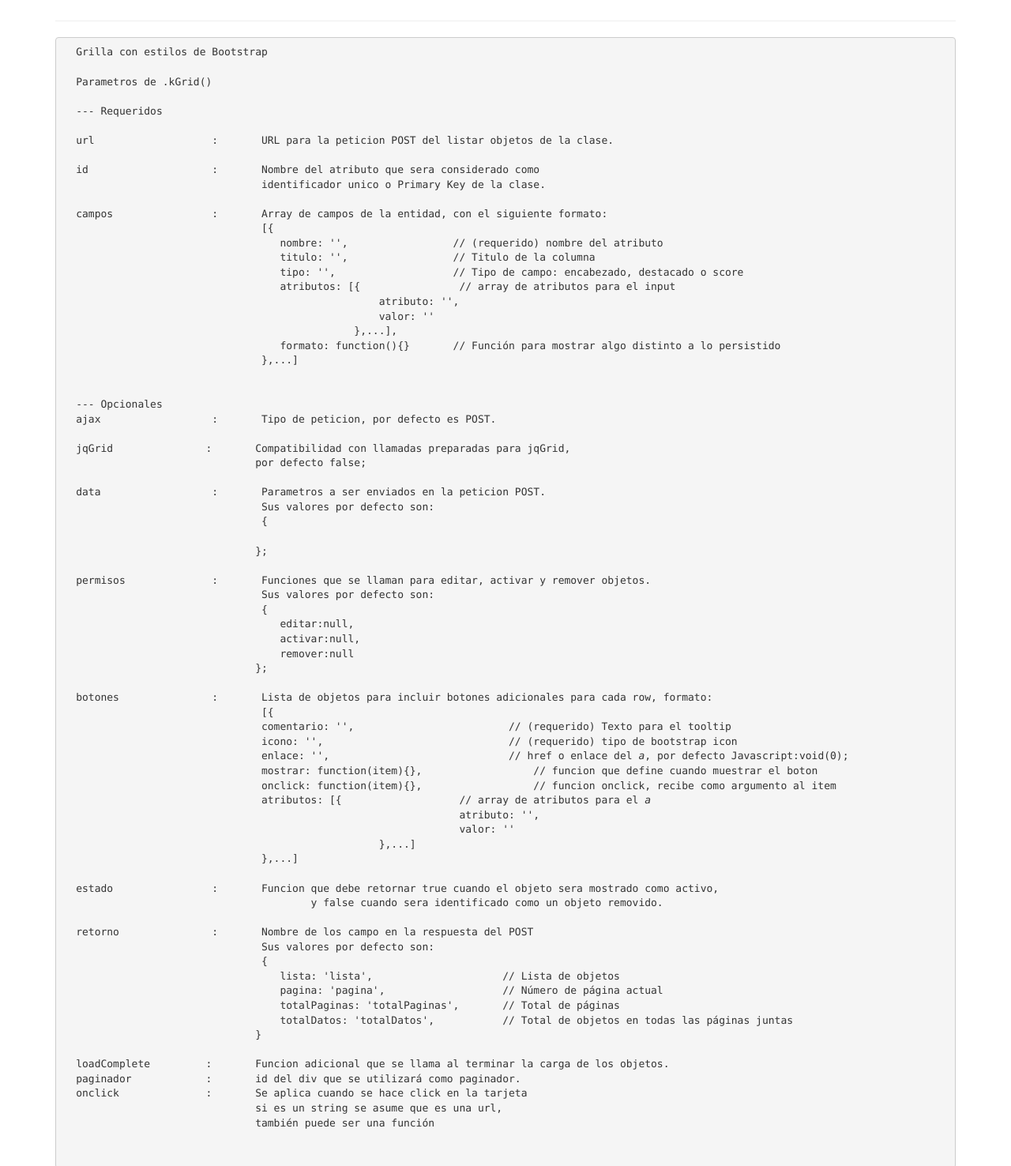
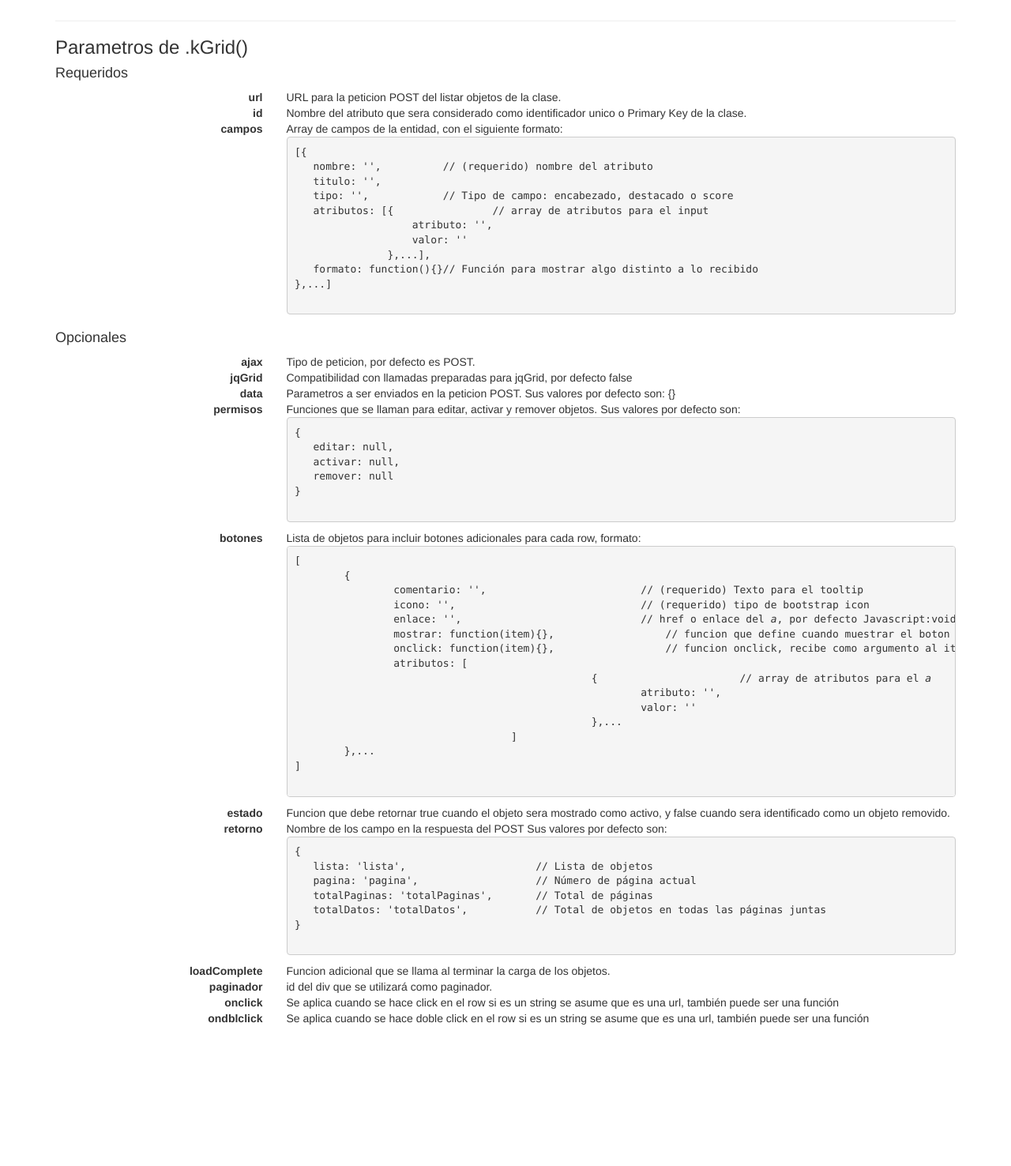
Before and after one commit to sirnapa/kui, a plain HTML site: page doc/index.html in a window 1280 px wide. Shown: the part 122-1598 px from the top of the page at 79% size. After the commit the page ends 1441 px from the top, so only its background shows below. Drawn offline with Linux system fonts and the light colour scheme.

Commit message:
Documentación en html

```diff
--- a/doc/index.html
+++ b/doc/index.html
@@ -23,83 +23,222 @@
 			<h1>kGrid</h1>
 			<p class="lead">Grilla para aplicaciones web de Konecta SA.</p>
 		</div>
+
+		<h3>Parametros de .kGrid()</h3>
+
+		<!-- ========================================================= -->
+
+		<h4>Requeridos</h4>
+
+		<div class="row">
+			<div class="col-md-3 text-right">
+				<strong>
+				url
+				</strong>
+			</div>
+			<div class="col-md-9">
+				URL para la peticion POST del listar objetos de la clase.
+			</div>
+		</div>
+
+		<div class="row">
+			<div class="col-md-3 text-right">
+				<strong>
+				id
+				</strong>
+			</div>
+			<div class="col-md-9">
+				Nombre del atributo que sera considerado como
+  				identificador unico o Primary Key de la clase.
+			</div>
+		</div>
+
+		<div class="row">
+			<div class="col-md-3 text-right">
+				<strong>
+				campos
+				</strong>
+			</div>
+			<div class="col-md-9">
+				Array de campos de la entidad, con el siguiente formato:
 				<pre>
-  Grilla con estilos de Bootstrap
-
-  Parametros de .kGrid()
-
-  --- Requeridos
-
-  url			:	URL para la peticion POST del listar objetos de la clase.
-
-  id			:	Nombre del atributo que sera considerado como
-  				identificador unico o Primary Key de la clase.
-
-  campos		:	Array de campos de la entidad, con el siguiente formato:
 [{
-                                   nombre: '',                 // (requerido) nombre del atributo
-                                   titulo: '',                 // Titulo de la columna
-                                   tipo: '',                   // Tipo de campo: encabezado, destacado o score
+   nombre: '',          // (requerido) nombre del atributo
+   titulo: '',
+   tipo: '',            // Tipo de campo: encabezado, destacado o score
    atributos: [{		// array de atributos para el input
                    atributo: '',
                    valor: ''
                },...],
-                                   formato: function(){}       // Función para mostrar algo distinto a lo persistido
+   formato: function(){}// Función para mostrar algo distinto a lo recibido
 },...]
+				</pre>
+			</div>
+		</div>
 
+		<!-- ========================================================= -->
+		<h4>Opcionales</h4>
 
-  --- Opcionales
-  ajax			:	Tipo de peticion, por defecto es POST.
+		<div class="row">
+			<div class="col-md-3 text-right">
+				<strong>
+					ajax
+				</strong>
+			</div>
+			<div class="col-md-9">
+				Tipo de peticion, por defecto es POST.
+			</div>
+		</div>
 
-  jqGrid               :       Compatibilidad con llamadas preparadas para jqGrid,
-                               por defecto false;
+		<div class="row">
+			<div class="col-md-3 text-right">
+				<strong>
+					jqGrid
+				</strong>
+			</div>
+			<div class="col-md-9">
+            	Compatibilidad con llamadas preparadas para jqGrid, por defecto false
+			</div>
+		</div>
 
-  data			:	Parametros a ser enviados en la peticion POST.
+		<div class="row">
+			<div class="col-md-3 text-right">
+				<strong>
+					data
+				</strong>
+			</div>
+			<div class="col-md-9">
+				Parametros a ser enviados en la peticion POST. Sus valores por defecto son: {}
+			</div>
+		</div>
+
+		<div class="row">
+			<div class="col-md-3 text-right">
+				<strong>
+					permisos
+				</strong>
+			</div>
+			<div class="col-md-9">
+				Funciones que se llaman para editar, activar y remover objetos.
   				Sus valores por defecto son:
+  				<pre>
 {
+   editar: null,
+   activar: null,
+   remover: null
+}
+				</pre>
+			</div>
+		</div>
 
-                               };
-
-  permisos		:	Funciones que se llaman para editar, activar y remover objetos.
-  				Sus valores por defecto son:
+		<div class="row">
+			<div class="col-md-3 text-right">
+				<strong>
+					botones
+				</strong>
+			</div>
+			<div class="col-md-9">
+				Lista de objetos para incluir botones adicionales para cada row, formato:
+				<pre>
+[
 	{
-                                   editar:null,
-                                   activar:null,
-                                   remover:null
-                               };
-
-  botones		:	Lista de objetos para incluir botones adicionales para cada row, formato:
-  				[{
 		comentario: '',                         // (requerido) Texto para el tooltip
 		icono: '',				// (requerido) tipo de bootstrap icon
 		enlace: '',				// href o enlace del <em>a</em>, por defecto Javascript:void(0);
 		mostrar: function(item){},                  // funcion que define cuando muestrar el boton
 		onclick: function(item){},                  // funcion onclick, recibe como argumento al item
-            			atributos: [{			// array de atributos para el <em>a</em>
+		atributos: [
+						{			// array de atributos para el <em>a</em>
 							atributo: '',
 							valor: ''
-            					   },...]
- 		           	},...]
+						},...
+				   ]
+   	},...
+]
+	           </pre>
+			</div>
+		</div>
 
-  estado		:	Funcion que debe retornar true cuando el objeto sera mostrado como activo,
+		<div class="row">
+			<div class="col-md-3 text-right">
+				<strong>
+					estado
+				</strong>
+			</div>
+			<div class="col-md-9">
+				Funcion que debe retornar true cuando el objeto sera mostrado como activo,
   					y false cuando sera identificado como un objeto removido.
+			</div>
+		</div>
 
-  retorno		:	Nombre de los campo en la respuesta del POST
+		<div class="row">
+			<div class="col-md-3 text-right">
+				<strong>
+					retorno
+				</strong>
+			</div>
+			<div class="col-md-9">
+				Nombre de los campo en la respuesta del POST
   				Sus valores por defecto son:
+  				<pre>
 {
    lista: 'lista',                     // Lista de objetos
    pagina: 'pagina',                   // Número de página actual
    totalPaginas: 'totalPaginas',       // Total de páginas
    totalDatos: 'totalDatos',           // Total de objetos en todas las páginas juntas
 }
+  				</pre>
+			</div>
+		</div>
 
-  loadComplete         :       Funcion adicional que se llama al terminar la carga de los objetos.
-  paginador            :       id del div que se utilizará como paginador.
-  onclick              :       Se aplica cuando se hace click en la tarjeta
+		<div class="row">
+			<div class="col-md-3 text-right">
+				<strong>
+					loadComplete
+				</strong>
+			</div>
+			<div class="col-md-9">
+				Funcion adicional que se llama al terminar la carga de los objetos.
+			</div>
+		</div>
+
+		<div class="row">
+			<div class="col-md-3 text-right">
+				<strong>
+					paginador
+				</strong>
+			</div>
+			<div class="col-md-9">
+				id del div que se utilizará como paginador.
+			</div>
+		</div>
+
+		<div class="row">
+			<div class="col-md-3 text-right">
+				<strong>
+					onclick
+				</strong>
+			</div>
+			<div class="col-md-9">
+				Se aplica cuando se hace click en el row
                si es un string se asume que es una url,
                también puede ser una función
+			</div>
+		</div>
 
- </pre>
+		<div class="row">
+			<div class="col-md-3 text-right">
+				<strong>
+					ondblclick
+				</strong>
+			</div>
+			<div class="col-md-9">
+				Se aplica cuando se hace doble click en el row
+               si es un string se asume que es una url,
+               también puede ser una función
+			</div>
+		</div>
+		<br>
  </div> <!-- /container -->
 
     <script src="../assets/js/jquery-1.11.1.min.js"></script>
```
Lines whose indentation alone changed are shown as unchanged.
